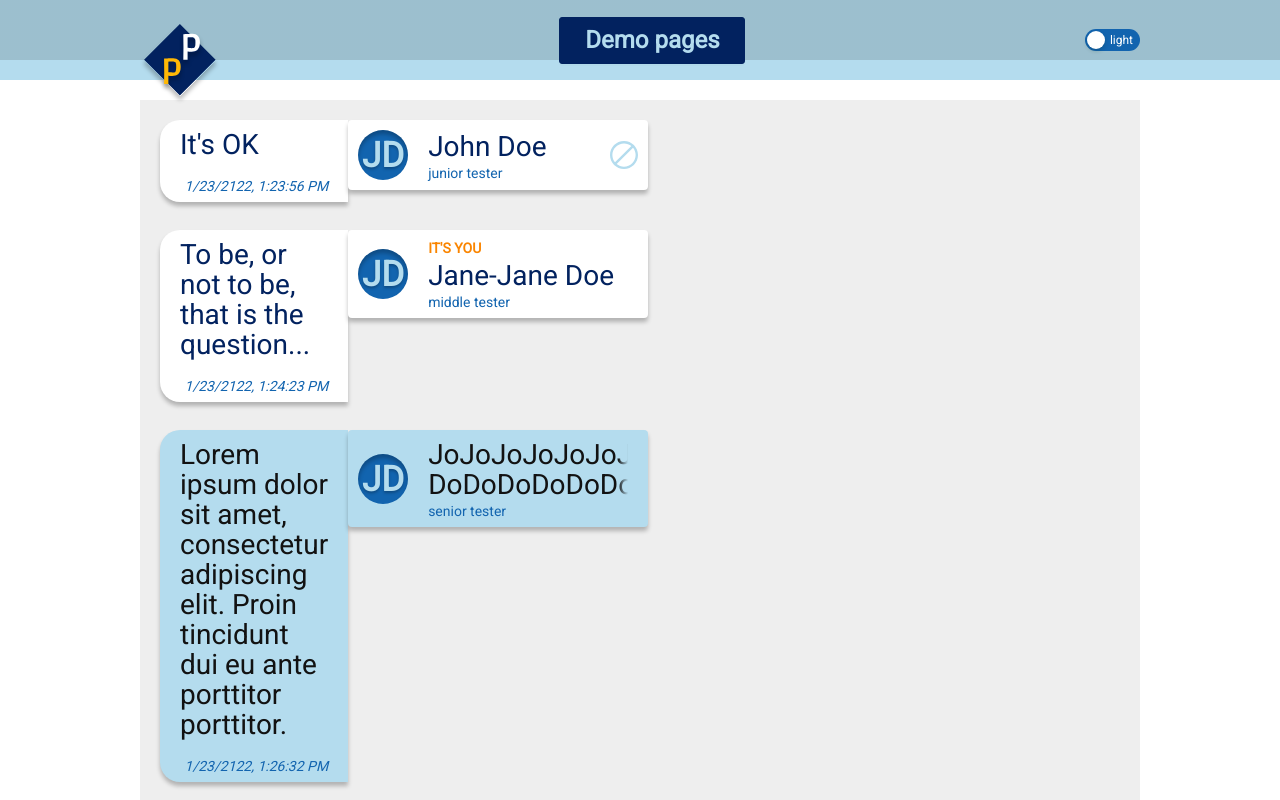
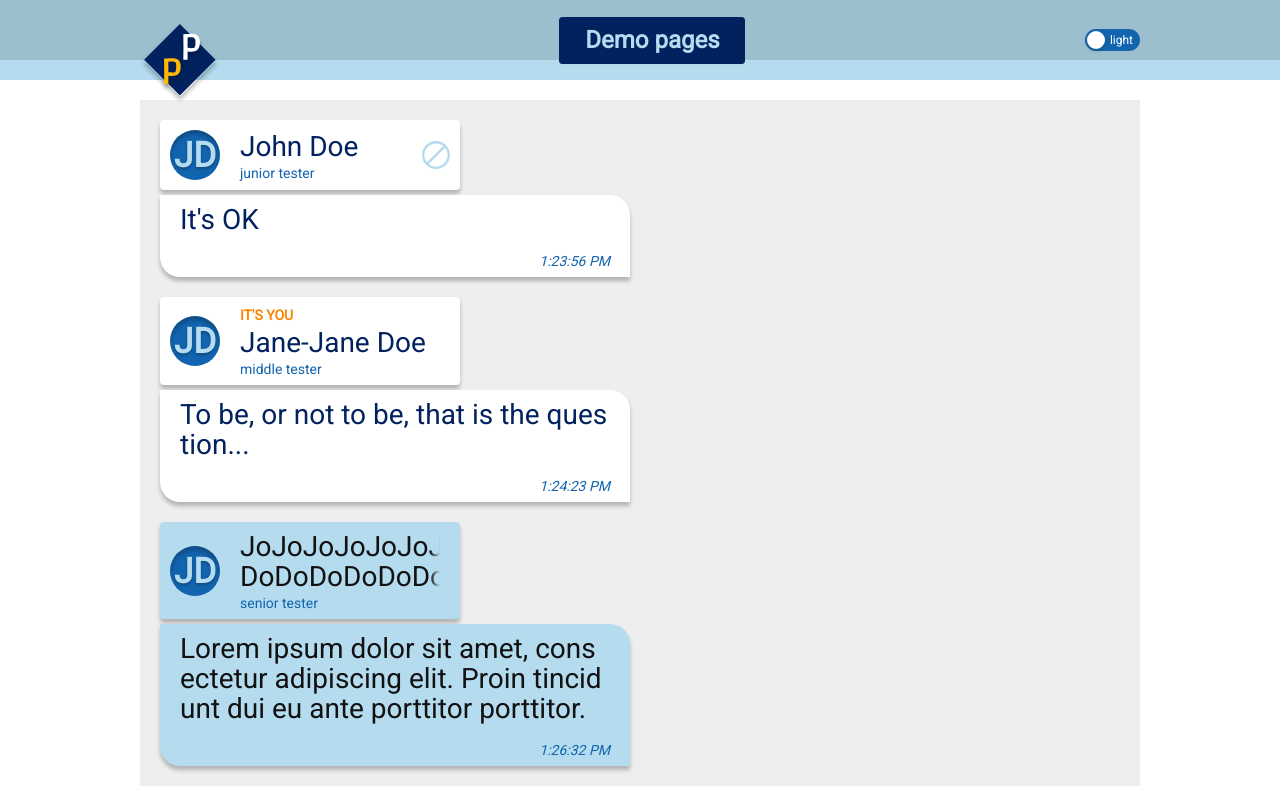
Before and after one commit to fronte-finem/RSS_React-2021Q3_Team-33_Pointing-Poker, a React (Vite) app: page /demo/chat in a window 1280 px wide. Shown: the top 800 px of the page. Built offline with nearby package versions, Linux system fonts and the light colour scheme.

Commit message:
refactor: change chat messages layout

```diff
--- a/client/src/components/shared/chat/chat.styles.tsx
+++ b/client/src/components/shared/chat/chat.styles.tsx
@@ -8,26 +8,28 @@ const selector = ({ theme, userRole }: Opts) =>
   userRole === Role.DEALER ? theme.userCard.dealer : theme.userCard;
 
 export const StyledChat = styled.div`
-  display: grid;
-  grid-template-columns: auto 1fr;
+  display: flex;
+  flex-direction: column;
+  gap: 20px;
+`;
+
+export const StyledPost = styled.div`
+  display: flex;
+  flex-wrap: wrap;
   align-items: flex-start;
-  row-gap: 2em;
-
-  max-width: 1140px;
-  width: 100%;
+  gap: 5px;
 `;
 
 export const StyledMessageWrapper = styled.div<Props>`
   --bg: ${(props) => selector(props).bg};
   --fg: ${(props) => selector(props).fg};
 
-  max-width: 640px;
-  width: 100%;
+  flex: 1 1 300px;
 
   color: var(--fg);
   background: var(--bg);
   box-shadow: 0 4px 4px rgba(0, 0, 0, 0.25);
-  border-radius: 20px 0 0 20px;
+  border-radius: 0 20px 0 20px;
 
   font-family: var(--font-roboto);
 `;
@@ -39,6 +41,8 @@ export const StyledMessage = styled.div`
   font-size: 28px;
   line-height: 30px;
   text-align: left;
+
+  word-break: break-all;
 `;
 
 export const StyledDateTime = styled.time`
--- a/client/src/components/shared/chat/chat.tsx
+++ b/client/src/components/shared/chat/chat.tsx
@@ -7,9 +7,10 @@ import {
   StyledChat,
   StyledDateTime,
   StyledMessageWrapper,
+  StyledPost,
 } from './chat.styles';
 
-export const Chat: React.FC = observer(() => {
+export const Chat = observer(() => {
   const { gameState } = useGameService();
   return (
     <StyledChat>
@@ -17,13 +18,15 @@ export const Chat: React.FC = observer(() => {
         const maybeUser = gameState.users.find((user) => user.id === userId);
         if (!maybeUser) return null;
         return (
-          <>
+          <StyledPost key={date}>
+            <UserCard user={maybeUser} />
             <StyledMessageWrapper userRole={maybeUser.role}>
               <StyledMessage>{message}</StyledMessage>
-              <StyledDateTime>{new Date(date).toLocaleString()}</StyledDateTime>
+              <StyledDateTime>
+                {new Date(date).toLocaleTimeString()}
+              </StyledDateTime>
             </StyledMessageWrapper>
-            <UserCard user={maybeUser} />
-          </>
+          </StyledPost>
         );
       })}
     </StyledChat>
```
